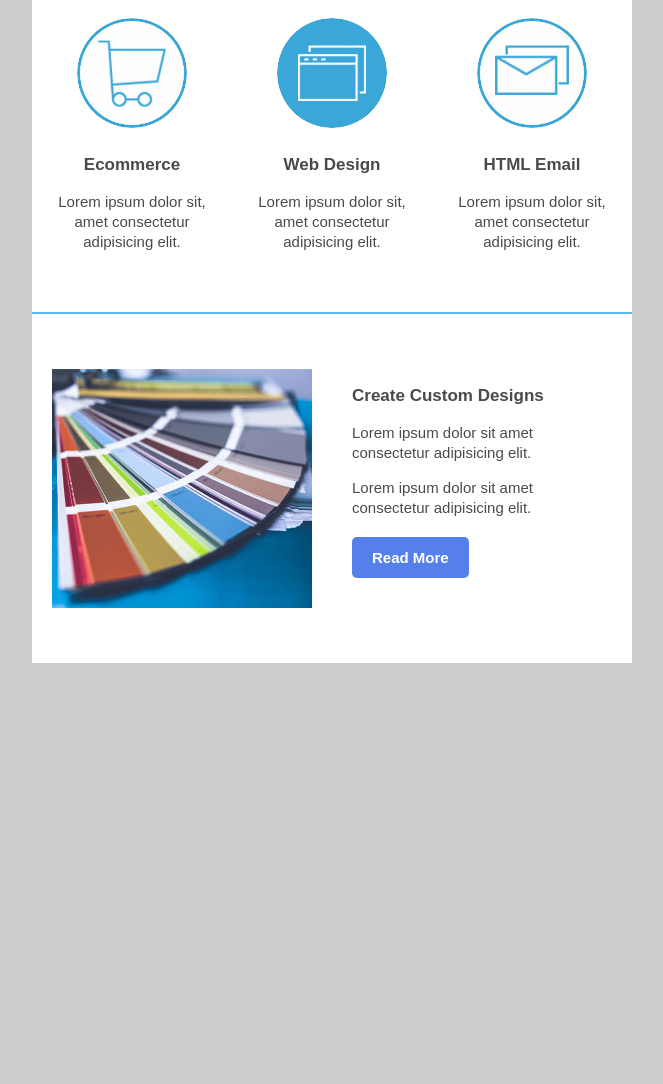
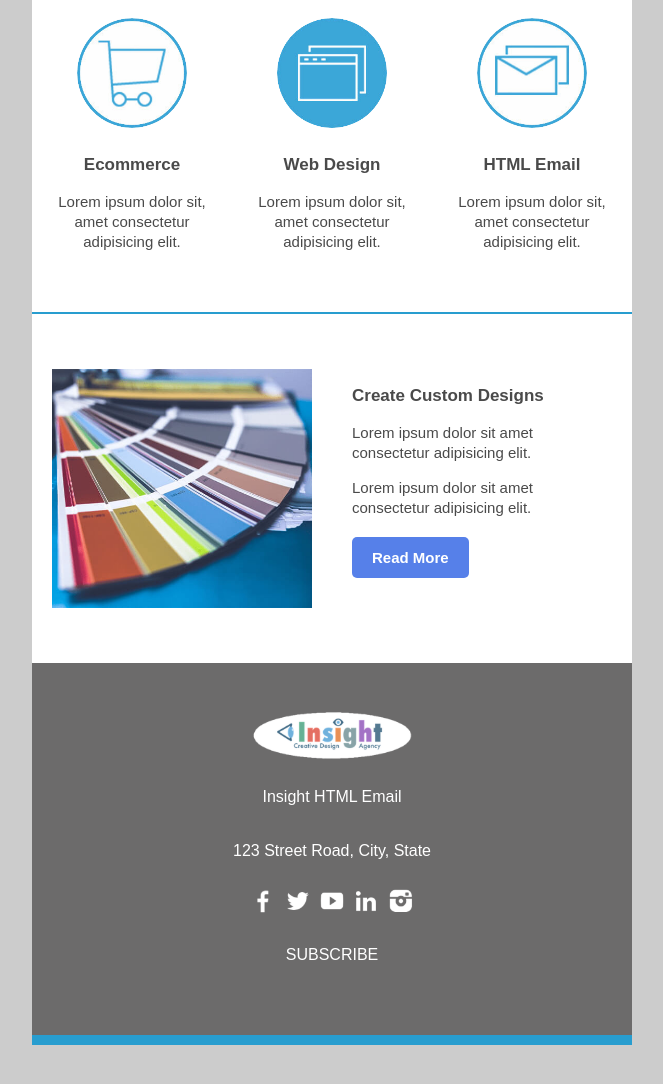
Before and after one commit to yndvp/Insight-Email, a plain HTML site: page index.html in a window 1280 px wide. Shown: the part 714-1798 px from the top of the page, without its empty margins (308-971 px from the left). Before the commit the page ends 1437 px from the top, so only its background shows below. Drawn offline with Linux system fonts and the light colour scheme.

Commit message:
add footer section

```diff
--- a/index.html
+++ b/index.html
@@ -199,7 +199,7 @@
         </tr>
         <!-- BLUE BORDER -->
         <tr>
-          <td height="2px" style="background-color: #5ab9ea"></td>
+          <td height="2px" style="background-color: #289dcf"></td>
         </tr>
         <!-- THREE COLUMN SECTION -->
         <tr>
@@ -304,7 +304,7 @@
         </tr>
         <!-- BLUE BORDER -->
         <tr>
-          <td height="2px" style="background-color: #5ab9ea"></td>
+          <td height="2px" style="background-color: #289dcf"></td>
         </tr>
         <!-- TWO COLUMN SECTION -->
         <tr>
@@ -362,8 +362,57 @@
         </tr>
         <!-- FOOTER SECTION -->
         <tr>
-          <td>
-            <table width="100%"></table>
+          <td style="background-color: #6c6b6b; color: #ffffff">
+            <table width="100%">
+              <tr>
+                <td style="text-align: center; padding: 45px 20px">
+                  <a href="#"
+                    ><img src="img/insight-white.png" alt="logo" width="160"
+                  /></a>
+                  <p style="padding: 10px">Insight HTML Email</p>
+                  <p style="padding: 10px">123 Street Road, City, State</p>
+                  <a href="#"
+                    ><img
+                      src="img/white-facebook.png"
+                      alt="facebook icon"
+                      width="30"
+                      title="Logo"
+                  /></a>
+                  <a href="#"
+                    ><img
+                      src="img/white-twitter.png"
+                      alt="twitter icon"
+                      width="30"
+                      title="Logo"
+                  /></a>
+                  <a href="#"
+                    ><img
+                      src="img/white-youtube.png"
+                      alt="youtube icon"
+                      width="30"
+                      title="Logo"
+                  /></a>
+                  <a href="#"
+                    ><img
+                      src="img/white-linkedin.png"
+                      alt="linkedin icon"
+                      width="30"
+                      title="Logo"
+                  /></a>
+                  <a href="#"
+                    ><img
+                      src="img/white-instagram.png"
+                      alt="instagram icon"
+                      width="30"
+                      title="Logo"
+                  /></a>
+                  <p style="padding: 10px">SUBSCRIBE</p>
+                </td>
+              </tr>
+              <tr>
+                <td height="10" style="background-color: #289dcf"></td>
+              </tr>
+            </table>
           </td>
         </tr>
       </table>
```
